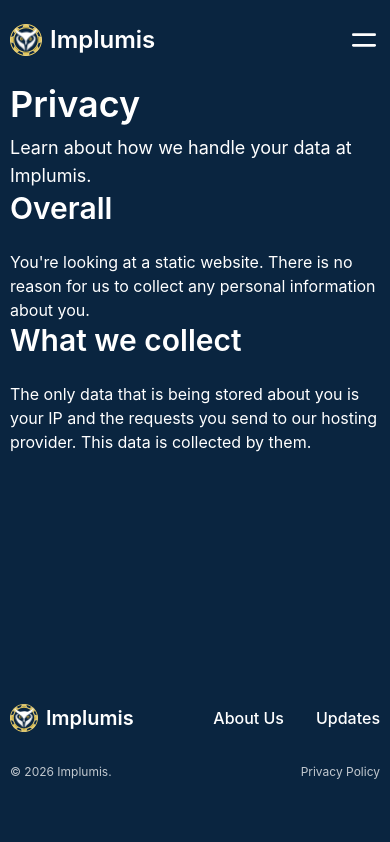
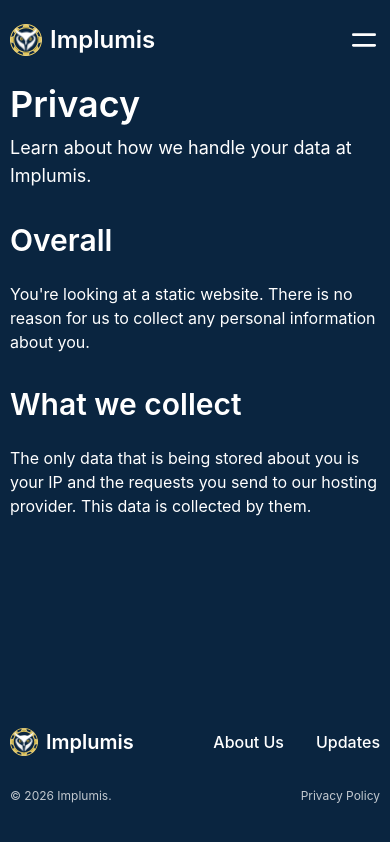
Before and after one commit to Implumis/website, a Next.js app: page /privacy in a window 390 px wide. Built offline with nearby package versions, Linux system fonts and the light colour scheme; no server answers.

Commit message:
feat: better layout

```diff
--- a/src/app/privacy/page.tsx
+++ b/src/app/privacy/page.tsx
@@ -6,16 +6,12 @@ export default function Privacy() {
   return (
     <main className="limit-width">
       <Hero />
-      <H2 className="text-3xl md:text-4xl xl:text-5xl font-semibold mt-6 lg:mt-8 xl:mt-12 mb-6">
-        Overall
-      </H2>
+      <H2>Overall</H2>
       <P>
         You&apos;re looking at a static website. There is no reason for us to
         collect any personal information about you.
       </P>
-      <H2 className="text-3xl md:text-4xl xl:text-5xl font-semibold mt-6 lg:mt-8 xl:mt-12 mb-6">
-        What we collect
-      </H2>
+      <H2>What we collect</H2>
       <P>
         The only data that is being stored about you is your IP and the requests
         you send to our hosting provider. This data is collected by them.
--- a/src/components/layout/Footer.tsx
+++ b/src/components/layout/Footer.tsx
@@ -3,7 +3,7 @@ import Logo from "@/components/ui/Logo";
 
 export default function Footer() {
   return (
-    <footer className="limit-width pb-16 mt-16">
+    <footer className="limit-width pb-10 mt-12 md:pb-16 md:mt-16">
       <div className="flex items-center justify-between">
         <Link
           href="/"
--- a/src/components/ui/H2.tsx
+++ b/src/components/ui/H2.tsx
@@ -6,7 +6,7 @@ import { easeOutCirc } from "@/lib/client/motion";
 export default function H2({ children }: H2Props) {
   return (
     <motion.h2
-      className="text-3xl md:text-4xl xl:text-5xl font-semibold first:mt-6 lg:mt-8 xl:mt-12 mb-6"
+      className="text-3xl md:text-4xl xl:text-5xl font-semibold first:mt-6 mt-8 xl:mt-12 mb-6"
       initial={{ opacity: 0, y: 10 }}
       animate={{ opacity: 1, y: 0 }}
       transition={easeOutCirc(0.07, 0.35)}
```
